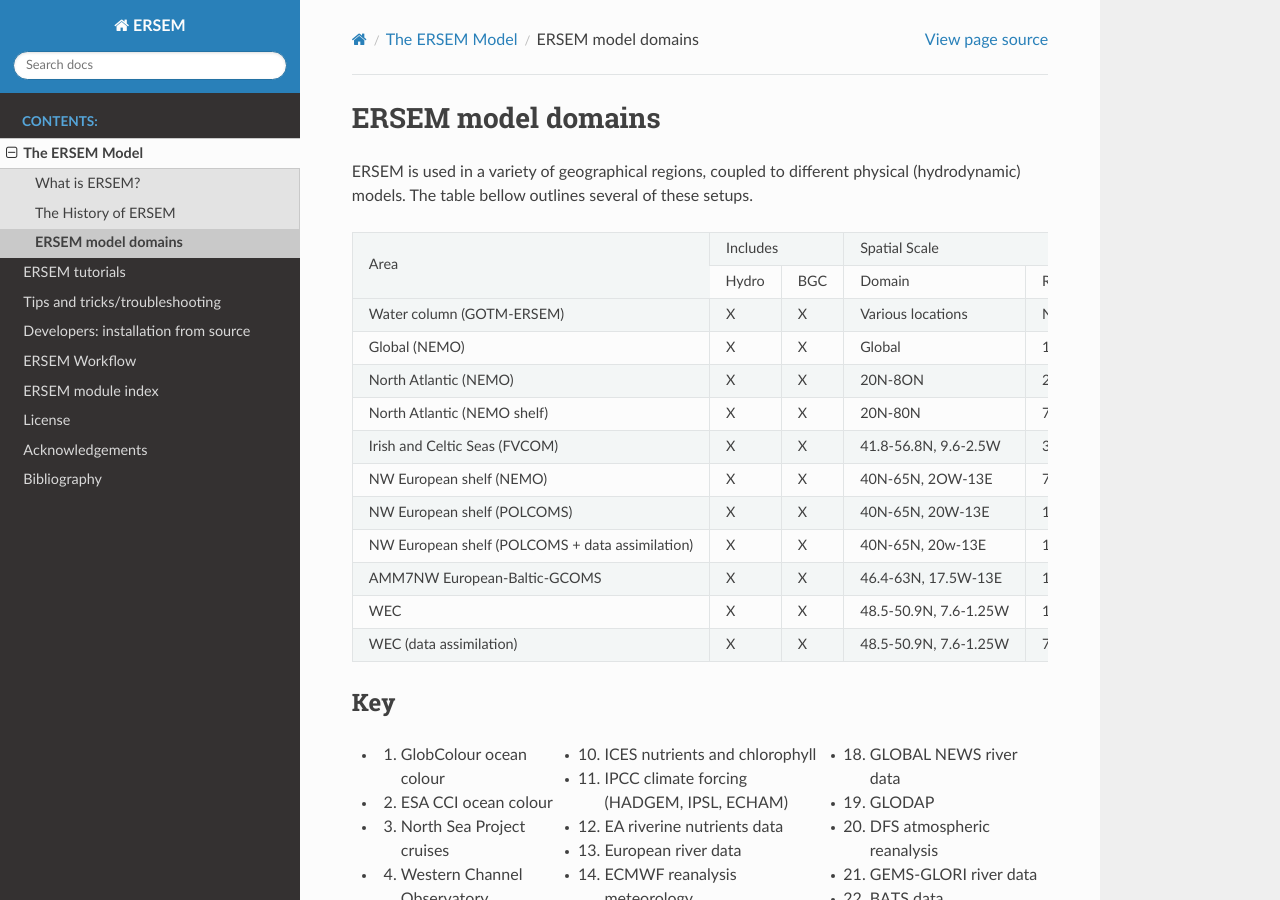
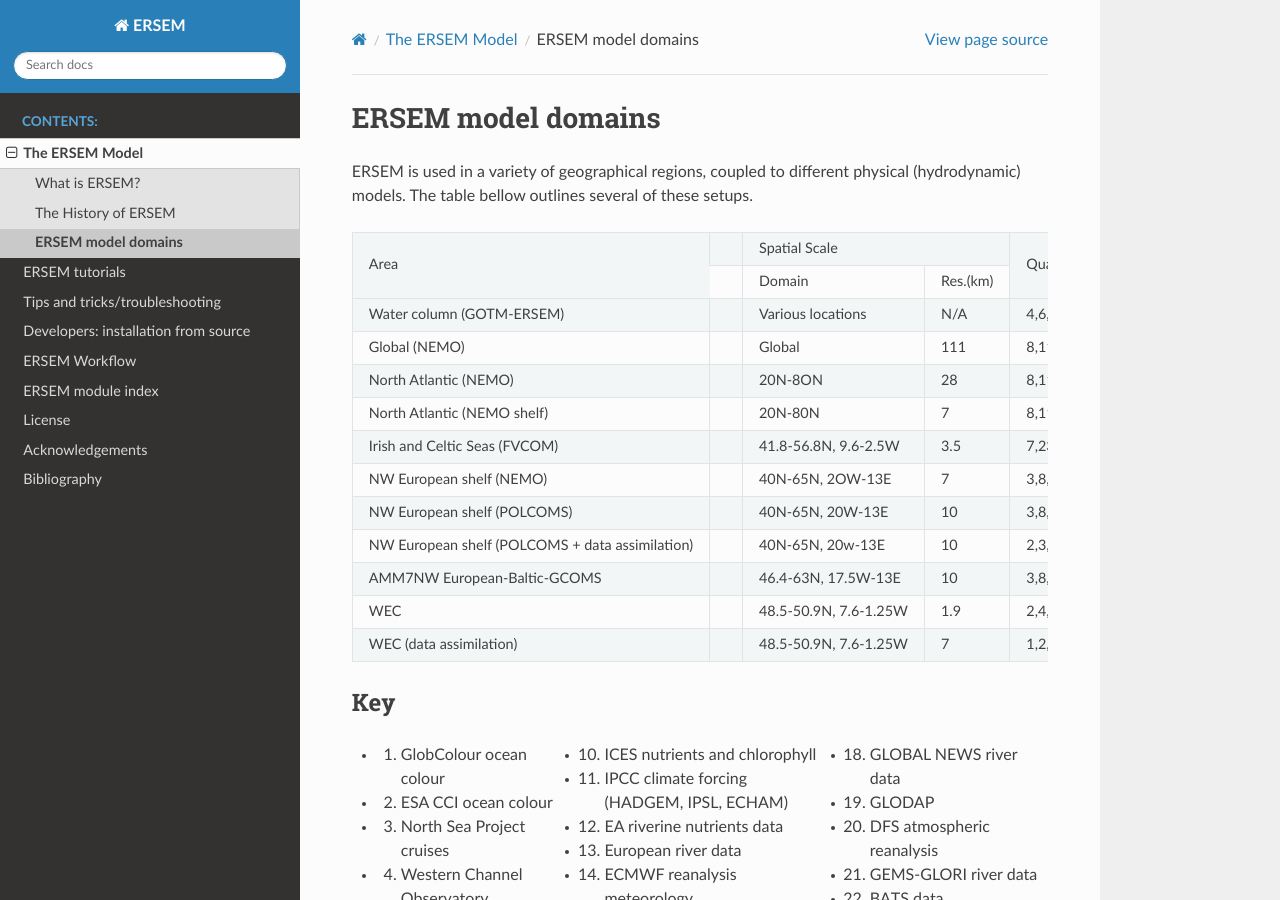
Before and after one commit to pmlmodelling/ersem, a Sphinx documentation site: the page built from docs/source/model_info/description.rst, in a window 1280 px wide and 900 px high. Built offline with Sphinx 7.4.7 and the Read the Docs theme 2.0.0, drawn with Linux system fonts in a browser that asks for light colours; formulas are drawn with MathJax 3; the version number could not be read and is left out.

Commit message:
Update description.rst
Table clean up

```diff
--- a/docs/source/model_info/description.rst
+++ b/docs/source/model_info/description.rst
@@ -8,36 +8,36 @@
 The table bellow outlines several of these setups.
 
 
-+-------------------------------+----------+-----+-----------------------+----------+---------------------+
-| Area                          | Includes       | Spatial Scale                    | Quality (data used) |
-+                               +----------+-----+-----------------------+----------+                     +
-|                               | Hydro    | BGC | Domain                | Res.(km) |                     |
-+-------------------------------+----------+-----+-----------------------+----------+---------------------+
-| Water column (GOTM-ERSEM)     | X        | X   | Various               | N/A      | 4,6,8,14,16,22      |
-|                               |          |     | locations             |          |                     |
-+-------------------------------+----------+-----+-----------------------+----------+---------------------+
-| Global (NEMO)                 | X        | X   | Global                | 111      | 8,11,19,20,21       |
-+-------------------------------+----------+-----+-----------------------+----------+---------------------+
-| North Atlantic (NEMO)         | X        | X   | 20N-8ON               | 28       | 8,11,19,20,21       |
-+-------------------------------+----------+-----+-----------------------+----------+---------------------+
-| North Atlantic (NEMO shelf)   | X        | X   | 20N-80N               | 7        | 8,11,19,20,21       |
-+-------------------------------+----------+-----+-----------------------+----------+---------------------+
-| Irish and Celtic Seas (FVCOM) | X        | X   | 41.8-56.8N, 9.6-2.5W  | 3.5      | 7,23,24,25          |
-+-------------------------------+----------+-----+-----------------------+----------+---------------------+
-| NW European shelf (NEMO)      | X        | X   | 40N-65N, 2OW-13E      | 7        | 3,8,11,12,13,14,19  |
-+-------------------------------+----------+-----+-----------------------+----------+---------------------+
-| NW European shelf (POLCOMS)   | X        | X   | 40N-65N, 20W-13E      | 10       | 3,8,9,10,11,12,     |
-|                               |          |     |                       |          | 13,14,15,16,17,19   |
-+-------------------------------+----------+-----+-----------------------+----------+---------------------+
-| NW European shelf (POLCOMS    | X        | X   | 40N-65N, 20w-13E      | 10       | 2,3,8,9,10,12,13,   |
-| + data assimilation)          |          |     |                       |          | 14,15,17            |
-+-------------------------------+----------+-----+-----------------------+----------+---------------------+
-| AMM7NW European-Baltic-GCOMS  | X        | X   | 46.4-63N, 17.5W-13E   | 10       | 3,8,11,14,17,18     |
-+-------------------------------+----------+-----+-----------------------+----------+---------------------+
-| WEC                           | X        | X   | 48.5-50.9N, 7.6-1.25W | 1.9      | 2,4,8,12,13,14      |
-+-------------------------------+----------+-----+-----------------------+----------+---------------------+
-| WEC (data assimilation)       | X        | X   | 48.5-50.9N, 7.6-1.25W | 7        | 1,2,4,8,12,13,14    |
-+-------------------------------+----------+-----+-----------------------+----------+---------------------+
++-------------------------------+---------------+-----------------------+----------+---------------------+
+| Area                          |               | Spatial Scale                    | Quality (data used) |
++                               +---------------+-----------------------+----------+                     +
+|                               |               | Domain                | Res.(km) |                     |
++-------------------------------+---------------+-----------------------+----------+---------------------+
+| Water column (GOTM-ERSEM)     |               | Various               | N/A      | 4,6,8,14,16,22      |
+|                               |               | locations             |          |                     |
++-------------------------------+---------------+-----------------------+----------+---------------------+
+| Global (NEMO)                 |               | Global                | 111      | 8,11,19,20,21       |
++-------------------------------+---------------+-----------------------+----------+---------------------+
+| North Atlantic (NEMO)         |               | 20N-8ON               | 28       | 8,11,19,20,21       |
++-------------------------------+---------------+-----------------------+----------+---------------------+
+| North Atlantic (NEMO shelf)   |               | 20N-80N               | 7        | 8,11,19,20,21       |
++-------------------------------+---------------+-----------------------+----------+---------------------+
+| Irish and Celtic Seas (FVCOM) |               | 41.8-56.8N, 9.6-2.5W  | 3.5      | 7,23,24,25          |
++-------------------------------+---------------+-----------------------+----------+---------------------+
+| NW European shelf (NEMO)      |               | 40N-65N, 2OW-13E      | 7        | 3,8,11,12,13,14,19  |
++-------------------------------+---------------+-----------------------+----------+---------------------+
+| NW European shelf (POLCOMS)   |               | 40N-65N, 20W-13E      | 10       | 3,8,9,10,11,12,     |
+|                               |               |                       |          | 13,14,15,16,17,19   |
++-------------------------------+---------------+-----------------------+----------+---------------------+
+| NW European shelf (POLCOMS    |               | 40N-65N, 20w-13E      | 10       | 2,3,8,9,10,12,13,   |
+| + data assimilation)          |               |                       |          | 14,15,17            |
++-------------------------------+---------------+-----------------------+----------+---------------------+
+| AMM7NW European-Baltic-GCOMS  |               | 46.4-63N, 17.5W-13E   | 10       | 3,8,11,14,17,18     |
++-------------------------------+---------------+-----------------------+----------+---------------------+
+| WEC                           |               | 48.5-50.9N, 7.6-1.25W | 1.9      | 2,4,8,12,13,14      |
++-------------------------------+---------------+-----------------------+----------+---------------------+
+| WEC (data assimilation)       |               | 48.5-50.9N, 7.6-1.25W | 7        | 1,2,4,8,12,13,14    |
++-------------------------------+---------------+-----------------------+----------+---------------------+
 
 
 Key
```
